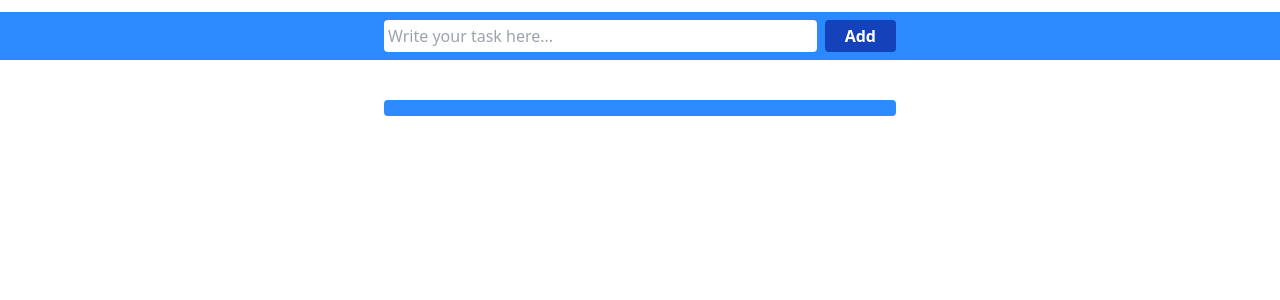
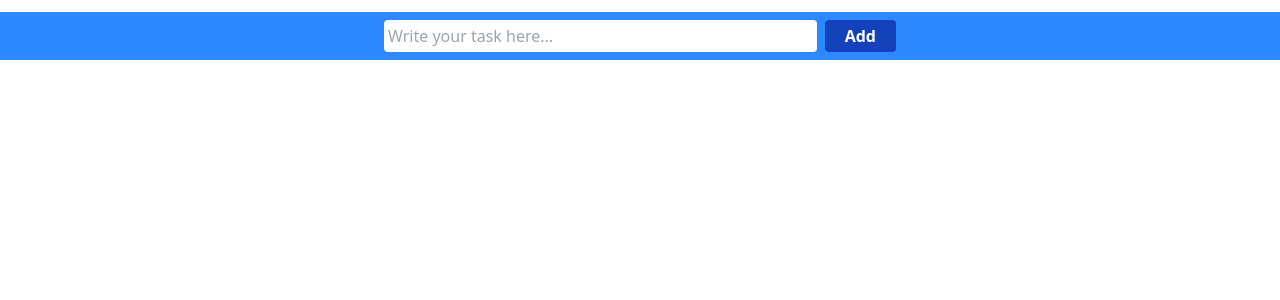
Before and after one commit to Juancho7/tasks-crud-react, a React (Vite) app: page / in a window 1280 px wide. Shown: the top 300 px of the page. Built offline with nearby package versions, Linux system fonts and the light colour scheme.

Commit message:
some corrections were made

```diff
--- a/src/App.jsx
+++ b/src/App.jsx
@@ -59,12 +59,14 @@ const App = () => {
         <input type='text' placeholder='Write your task here...' onChange={handleChange} value={task} className='grow p-1  rounded' />
         <input type='submit' value='Add' className='px-1 lg:px-5 font-semibold text-white bg-blue-ribbon-800 hover:bg-blue-ribbon-600 rounded cursor-pointer transition-colors' />
       </form>
-      {/* TODO: when tasks list is empty, not to render this section */}
-      <div className='sm:px-10 md:px-20 lg:px-52 xl:px-96'>
-        <section className='mt-3 md:mt-5 lg:mt-10 p-1 py-2 sm:mx-auto bg-blue-ribbon-500 rounded'>
-          <TaskList tasksList={tasks} onCompleteTask={onCompleteTask} onEditTask={onEditTask} onDeleteTask={onDeleteTask} />
-        </section>
-      </div>
+
+      {tasks.length > 0 && (
+        <div className='sm:px-10 md:px-20 lg:px-52 xl:px-96'>
+          <section className='mt-3 md:mt-5 lg:mt-10 p-1 py-2 sm:mx-auto bg-blue-ribbon-500 rounded'>
+            <TaskList tasksList={tasks} onCompleteTask={onCompleteTask} onEditTask={onEditTask} onDeleteTask={onDeleteTask} />
+          </section>
+        </div>
+      )}
     </main>
   )
 }
--- a/src/components/EditTask.jsx
+++ b/src/components/EditTask.jsx
@@ -15,8 +15,7 @@ const EditTask = ({ id, title, onEditTask, onEditingDone }) => {
 
   return (
     <>
-      {/* TODO: Add the value to input */}
-      <input type='text' placeholder='Write the new task title here...' onChange={handleChange} />
+      <input type='text' value={editedTitle} placeholder='Write the new task title here...' onChange={handleChange} />
       <button onClick={onSaveEditedTask}>Save</button>
     </>
   )
```
